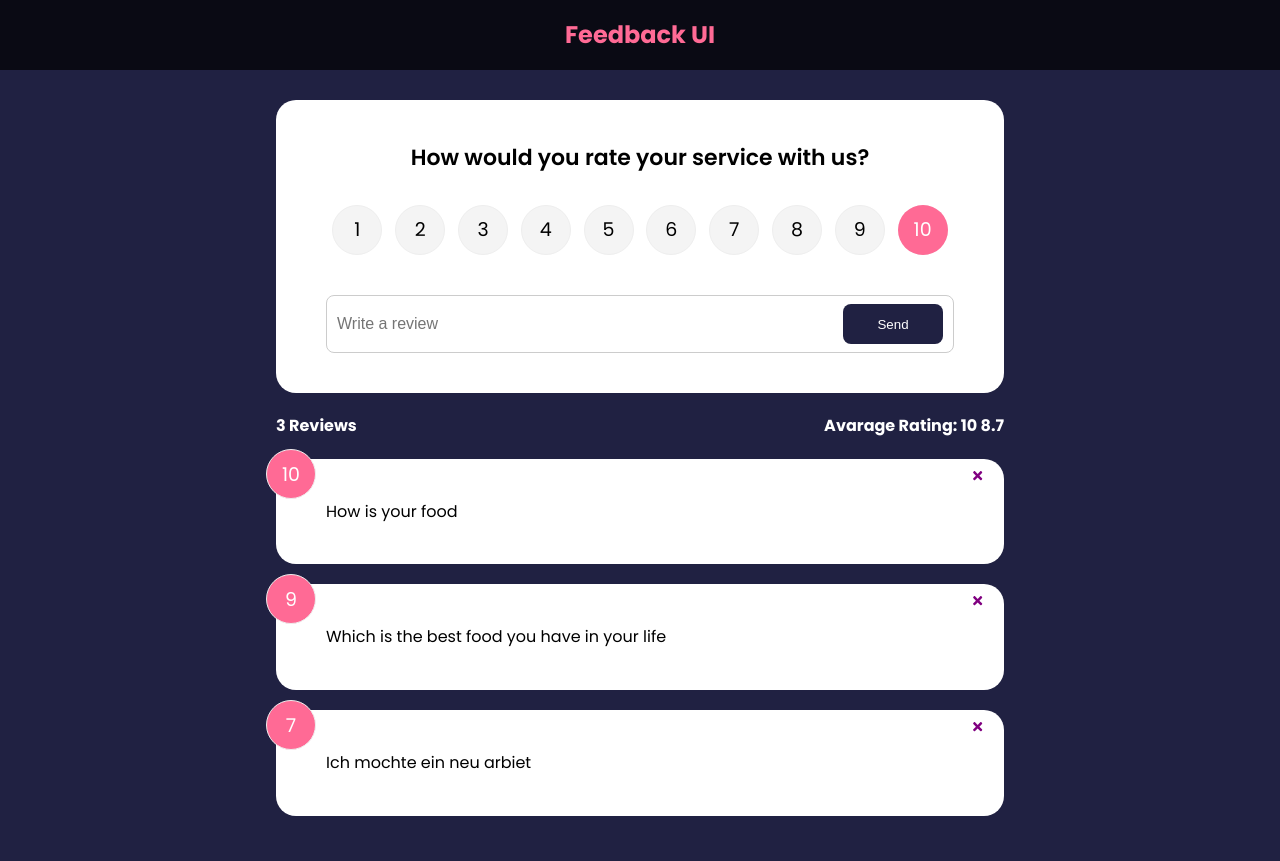
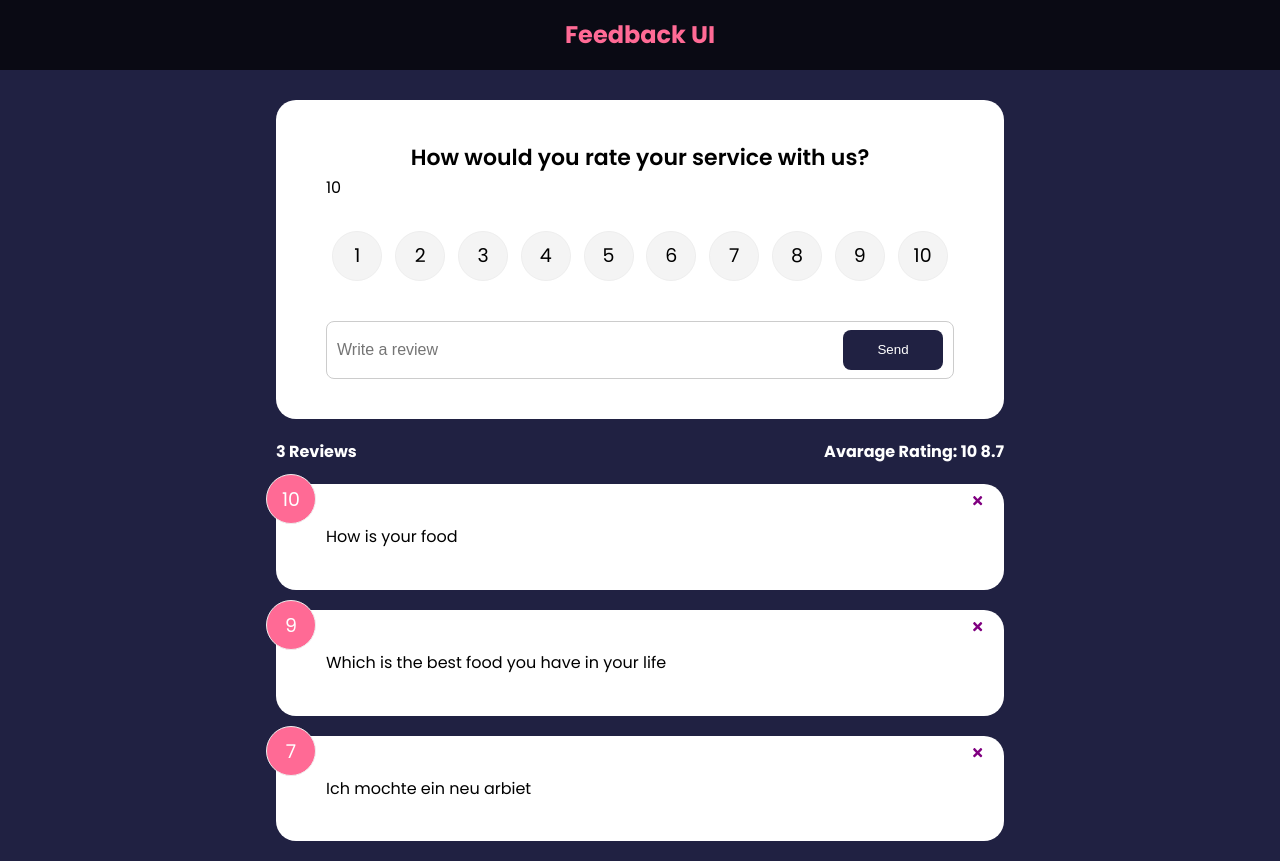
Before and after one commit to diegodvfe/feedback-app, a React (Create React App) app: page / in a window 1280 px wide. Before the commit the page ends 836 px from the top, so only its background shows below. Built offline with nearby package versions, Linux system fonts and the light colour scheme.

Commit message:
rating-function-component

```diff
--- a/src/components/FeedbackForm.jsx
+++ b/src/components/FeedbackForm.jsx
@@ -29,7 +29,8 @@ function FeedbackForm() {
       <form action="">
         <h2>How would you rate your service with us?</h2>
         {/* todo - rating select compaonet */}
-        <RatingSelect />
+        {rating}
+        <RatingSelect select={(rating) => setRating(rating)} />
         <div className="input-group">
           <input
            onChange={handletextChange}
--- a/src/components/RatingSelect.jsx
+++ b/src/components/RatingSelect.jsx
@@ -1,9 +1,12 @@
 import {useState} from 'react'
 
-function RatingSelect() {
-    const [selected, setSelected] = useState(10)
+function RatingSelect({select}) {
+    const [selected, setSelected] = useState('')
 
-    const handleChange = (e) => {}
+    const handleChange = (e) => {
+      setSelected(+e.currentTarget.value)
+      select(+e.currentTarget.value)
+    }
 
   return (
     <ul className="rating">
```
